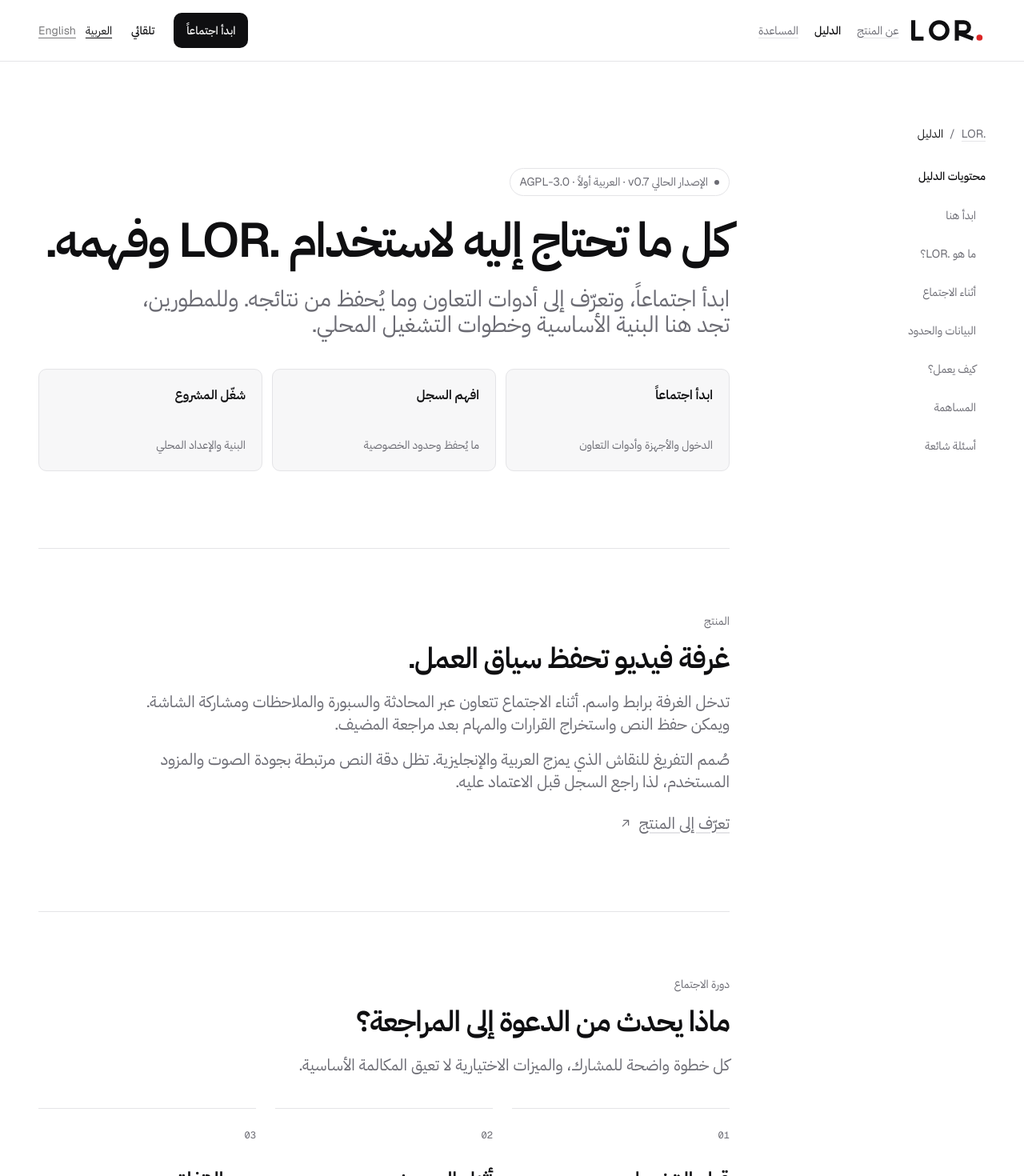
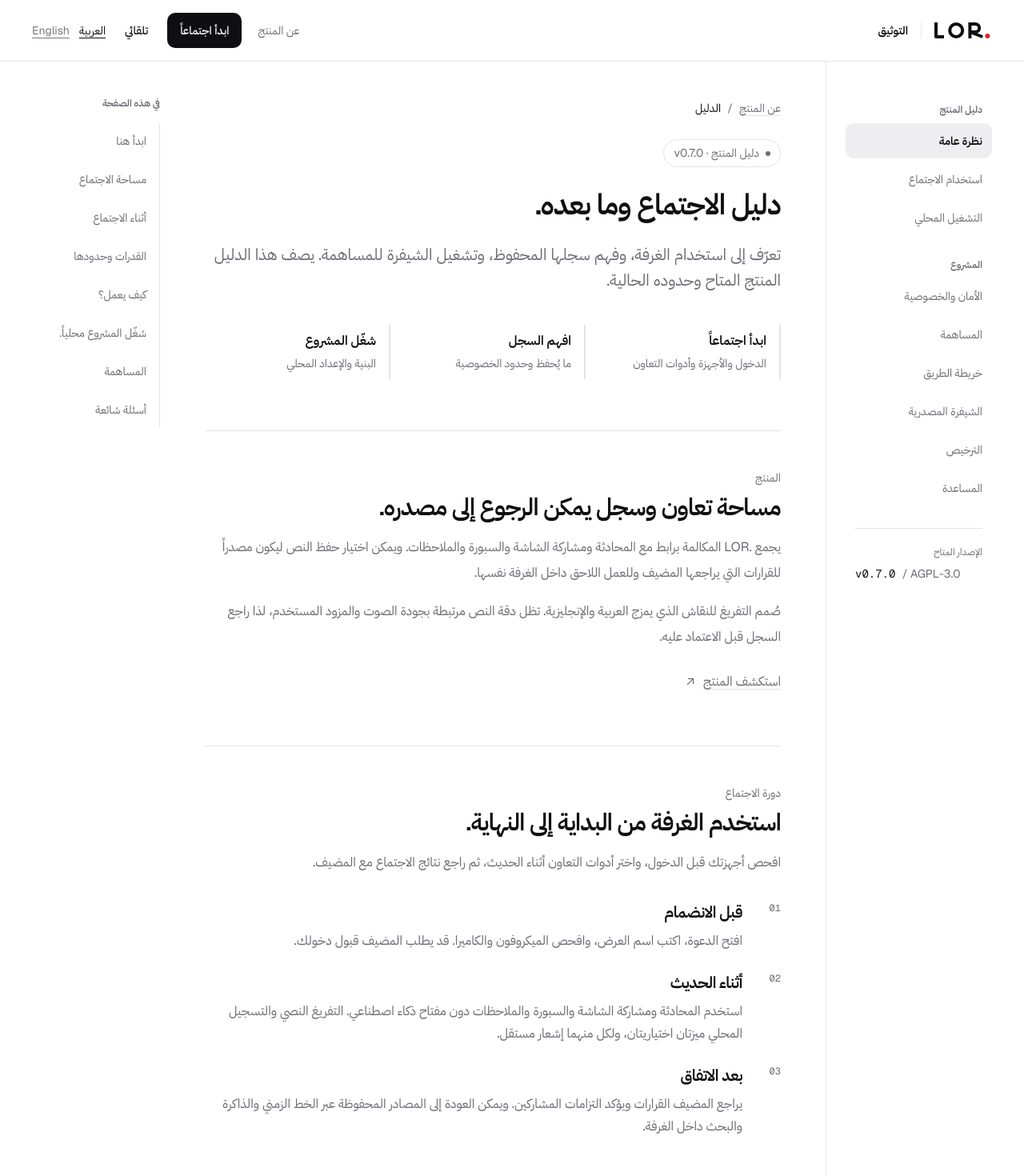
Before and after one commit to Lord-shaban/lor, a Next.js app in the folder apps/web/: page /ar/docs in a window 1280 px wide. Shown: the top 1470 px of the page at 80% size. Built offline with nearby package versions, Linux system fonts and the light colour scheme.

Commit message:
feat(ui): restructure the public documentation guide (#285)
Closes #278.

```diff
--- a/apps/web/app/[locale]/docs/page.tsx
+++ b/apps/web/app/[locale]/docs/page.tsx
@@ -4,12 +4,9 @@
 import { getTranslations, setRequestLocale } from "next-intl/server";
 import { useTranslations } from "next-intl";
 import { Link } from "@/i18n/navigation";
-import { LocaleSwitcher } from "@/components/locale-switcher";
-import { ThemeToggle } from "@/components/theme-toggle";
-import { Button } from "@/components/ui/button";
+import { DocumentationShell } from "@/components/documentation-shell";
 import { LandingCopyCommand } from "@/components/landing-copy-command";
 
-const CONTAINER = "mx-auto w-full max-w-7xl px-6 sm:px-8 lg:px-12";
 const TEXT_LINK =
   "underline decoration-border underline-offset-4 transition-colors duration-150 hover:decoration-foreground";
 const QUICK_START = `git clone https://github.com/Lord-shaban/lor && cd lor
@@ -41,78 +38,20 @@
 
   const t = useTranslations("docs");
 
+  const toc = ["start", "what", "workflow", "boundaries", "architecture", "quick-start", "contribute", "help"].map((id) => ({ id, label: id === "quick-start" ? t("quickStart.title") : t(`toc.${id}`) }));
+
   return (
-    <div className="min-h-full bg-background text-foreground">
-      <a
-        href="#docs-content"
-        className="sr-only absolute start-4 top-4 z-50 rounded-sm bg-foreground px-4 py-3 text-on-foreground focus:not-sr-only"
-      >
-        {t("skip")}
-      </a>
-
-      <header className="z-30 border-b border-border bg-background/95 lg:sticky lg:top-0 lg:backdrop-blur-sm">
-        <div className={`${CONTAINER} py-4`}>
-          <div className="grid items-center gap-4 sm:grid-cols-[auto_1fr_auto]">
-            <Link href="/" aria-label="LOR." className="justify-self-start">
-              <LorWordmark className="h-9 w-auto" />
-            </Link>
-            <nav
-              aria-label={t("nav.label")}
-              className="order-3 flex flex-wrap items-center justify-center gap-x-5 gap-y-2 text-sm text-muted sm:order-none sm:justify-start"
-            >
-              <Link className={TEXT_LINK} href="/about">{t("nav.product")}</Link>
-              <span className="font-medium text-foreground">{t("nav.docs")}</span>
-              <Link className={TEXT_LINK} href="/resources/help">{t("nav.community")}</Link>
-            </nav>
-            <div className="flex items-center justify-self-end gap-2 sm:gap-3">
-              <Button asChild size="md"><Link href="/">{t("nav.try")}</Link></Button>
-              <ThemeToggle />
-              <LocaleSwitcher />
-            </div>
-          </div>
-        </div>
-      </header>
-
-      <main id="docs-content" tabIndex={-1}>
-        <div className={`${CONTAINER} py-10 sm:py-14 lg:py-20`}>
-          <nav aria-label={t("breadcrumb.docs")} className="flex items-center gap-2 text-sm text-muted">
-            <Link className={TEXT_LINK} href="/">{t("breadcrumb.home")}</Link>
-            <span aria-hidden="true">/</span>
-            <span className="text-foreground">{t("breadcrumb.docs")}</span>
-          </nav>
-
-          <div className="mt-8 grid gap-12 lg:grid-cols-[15rem_minmax(0,1fr)] lg:gap-20">
-            <aside className="lg:sticky lg:top-28 lg:self-start">
-              <details className="group rounded-md border border-border bg-surface lg:hidden">
-                <summary className="flex min-h-11 cursor-pointer list-none items-center justify-between px-4 text-sm font-medium [&::-webkit-details-marker]:hidden">
-                  {t("toc.label")}
-                  <ChevronDownIcon className="h-4 w-4 text-muted transition-transform group-open:rotate-180" />
-                </summary>
-                <nav aria-label={t("toc.label")} className="grid gap-1 border-t border-border p-2">
-                  <DocsNavLink href="#start">{t("toc.start")}</DocsNavLink>
-                  <DocsNavLink href="#what">{t("toc.what")}</DocsNavLink>
-                  <DocsNavLink href="#workflow">{t("toc.workflow")}</DocsNavLink>
-                  <DocsNavLink href="#boundaries">{t("toc.boundaries")}</DocsNavLink>
-                  <DocsNavLink href="#architecture">{t("toc.architecture")}</DocsNavLink>
-                  <DocsNavLink href="#contribute">{t("toc.contribute")}</DocsNavLink>
-                  <DocsNavLink href="#help">{t("toc.help")}</DocsNavLink>
-                </nav>
-              </details>
-              <div className="hidden lg:block">
-                <p className="text-sm font-medium">{t("toc.label")}</p>
-                <nav aria-label={t("toc.label")} className="mt-4 grid gap-1">
-                  <DocsNavLink href="#start">{t("toc.start")}</DocsNavLink>
-                  <DocsNavLink href="#what">{t("toc.what")}</DocsNavLink>
-                  <DocsNavLink href="#workflow">{t("toc.workflow")}</DocsNavLink>
-                  <DocsNavLink href="#boundaries">{t("toc.boundaries")}</DocsNavLink>
-                  <DocsNavLink href="#architecture">{t("toc.architecture")}</DocsNavLink>
-                  <DocsNavLink href="#contribute">{t("toc.contribute")}</DocsNavLink>
-                  <DocsNavLink href="#help">{t("toc.help")}</DocsNavLink>
-                </nav>
-              </div>
-            </aside>
-
-            <article className="min-w-0">
+    <DocumentationShell locale={locale} toc={toc}>
+      <nav aria-label={t("breadcrumb.docs")} className="mb-7 flex items-center gap-2 text-sm text-muted">
+        <Link className={TEXT_LINK} href="/about">{t("nav.product")}</Link>
+        <span aria-hidden="true">/</span>
+        <span aria-current="page" className="text-foreground">{t("breadcrumb.docs")}</span>
+      </nav>
+      <details className="group mb-8 border-y border-border xl:hidden">
+        <summary className="flex min-h-11 cursor-pointer list-none items-center justify-between gap-3 text-sm font-medium [&::-webkit-details-marker]:hidden">{t("toc.label")}<ChevronDownIcon className="transition-transform group-open:rotate-180" /></summary>
+        <nav aria-label={t("toc.label")} className="grid gap-1 pb-3 sm:grid-cols-2">{toc.map((item) => <DocsNavLink key={item.id} href={`#${item.id}`}>{item.label}</DocsNavLink>)}</nav>
+      </details>
+            <article className="min-w-0 max-w-3xl">
               <section id="start" aria-labelledby="docs-title" className="scroll-mt-28">
                 <div className="flex flex-wrap items-center gap-3 text-sm text-muted">
                   <span className="inline-flex items-center gap-2 rounded-full border border-border px-3 py-1.5">
@@ -120,10 +59,10 @@
                     <span>{t("status")}</span>
                   </span>
                 </div>
-                <h1 id="docs-title" className="mt-6 max-w-4xl text-4xl font-semibold leading-[1.06] tracking-[-0.035em] sm:text-5xl lg:text-6xl">
+                <h1 id="docs-title" className="mt-6 max-w-3xl text-3xl font-semibold leading-tight tracking-tight sm:text-4xl">
                   {t("title")}
                 </h1>
-                <p className="mt-6 max-w-3xl text-lg leading-8 text-muted sm:text-xl">{t("intro")}</p>
+                <p className="mt-6 max-w-3xl text-base leading-8 text-muted sm:text-lg">{t("intro")}</p>
                 <nav aria-label={t("paths.label")} className="mt-10 grid gap-3 sm:grid-cols-3">
                   <DocsPath href="#workflow" title={t("paths.join.title")}>{t("paths.join.body")}</DocsPath>
                   <DocsPath href="#boundaries" title={t("paths.record.title")}>{t("paths.record.body")}</DocsPath>
@@ -131,7 +70,7 @@
                 </nav>
               </section>
 
-              <section id="what" aria-labelledby="what-title" className="mt-20 scroll-mt-28 border-t border-border pt-14 sm:mt-24 sm:pt-20">
+              <section id="what" aria-labelledby="what-title" className="mt-12 scroll-mt-28 border-t border-border pt-10 sm:mt-16 sm:pt-12">
                 <SectionIntro id="what-title" eyebrow={t("what.eyebrow")} title={t("what.title")}>
                   <p>{t("what.body")}</p>
                   <p className="mt-4">{t("what.mixed")}</p>
@@ -139,23 +78,23 @@
                 </SectionIntro>
               </section>
 
-              <section id="workflow" aria-labelledby="workflow-title" className="mt-20 scroll-mt-28 border-t border-border pt-14 sm:mt-24 sm:pt-20">
+              <section id="workflow" aria-labelledby="workflow-title" className="mt-12 scroll-mt-28 border-t border-border pt-10 sm:mt-16 sm:pt-12">
                 <SectionIntro id="workflow-title" eyebrow={t("workflow.eyebrow")} title={t("workflow.title")}>
                   <p>{t("workflow.intro")}</p>
                 </SectionIntro>
-                <ol className="mt-10 grid gap-8 md:grid-cols-3 md:gap-6">
+                <ol className="mt-8 grid gap-6">
                   <DocsStep number="01" title={t("workflow.steps.join.title")}><p>{t("workflow.steps.join.body")}</p></DocsStep>
                   <DocsStep number="02" title={t("workflow.steps.work.title")}><p>{t("workflow.steps.work.body")}</p></DocsStep>
                   <DocsStep number="03" title={t("workflow.steps.review.title")}><p>{t("workflow.steps.review.body")}</p></DocsStep>
                 </ol>
               </section>
 
-              <section id="boundaries" aria-labelledby="boundaries-title" className="mt-20 scroll-mt-28 border-t border-border pt-14 sm:mt-24 sm:pt-20">
+              <section id="boundaries" aria-labelledby="boundaries-title" className="mt-12 scroll-mt-28 border-t border-border pt-10 sm:mt-16 sm:pt-12">
                 <SectionIntro id="boundaries-title" eyebrow={t("boundaries.eyebrow")} title={t("boundaries.title")}>
                   <p>{t("boundaries.intro")}</p>
                 </SectionIntro>
                 <div className="mt-10 hidden overflow-x-auto rounded-[var(--radius-lg)] border border-border lg:block">
-                  <table className="w-full min-w-[48rem] border-collapse text-start text-sm">
+                  <table className="w-full border-collapse text-start text-sm">
                     <caption className="sr-only">{t("boundaries.caption")}</caption>
                     <thead className="bg-surface"><tr className="border-b border-border"><th scope="col" className="w-[25%] px-5 py-4 font-medium">{t("boundaries.capability")}</th><th scope="col" className="w-[37.5%] px-5 py-4 font-medium">{t("boundaries.today")}</th><th scope="col" className="w-[37.5%] px-5 py-4 font-medium text-muted">{t("boundaries.planned")}</th></tr></thead>
                     <tbody className="divide-y divide-border">
@@ -179,7 +118,7 @@
                 </div>
               </section>
 
-              <section id="architecture" aria-labelledby="architecture-title" className="mt-20 scroll-mt-28 border-t border-border pt-14 sm:mt-24 sm:pt-20">
+              <section id="architecture" aria-labelledby="architecture-title" className="mt-12 scroll-mt-28 border-t border-border pt-10 sm:mt-16 sm:pt-12">
                 <SectionIntro id="architecture-title" eyebrow={t("architecture.eyebrow")} title={t("architecture.title")}>
                   <p>{t("architecture.intro")}</p>
                 </SectionIntro>
@@ -195,11 +134,11 @@
                 <p className="mt-5 max-w-3xl text-base leading-7 text-muted">{t("architecture.note")}</p>
               </section>
 
-              <section aria-labelledby="quick-start-title" className="mt-16 scroll-mt-28 rounded-[var(--radius-lg)] bg-foreground p-6 text-on-foreground sm:p-8">
-                <p className="text-sm opacity-65">{t("quickStart.eyebrow")}</p>
+              <section id="quick-start" aria-labelledby="quick-start-title" className="mt-12 scroll-mt-28 rounded-lg border border-border bg-surface p-5 sm:p-7">
+                <p className="text-sm text-muted">{t("quickStart.eyebrow")}</p>
                 <h2 id="quick-start-title" className="mt-3 text-2xl font-semibold tracking-tight sm:text-3xl">{t("quickStart.title")}</h2>
-                <p className="mt-4 max-w-2xl text-base leading-7 opacity-75">{t("quickStart.intro")}</p>
-                <div className="mt-8 overflow-hidden rounded-[var(--radius-md)] border border-on-foreground/20 bg-background text-foreground">
+                <p className="mt-4 max-w-2xl text-base leading-7 text-muted">{t("quickStart.intro")}</p>
+                <div className="mt-8 overflow-hidden rounded-[var(--radius-md)] border border-border bg-background text-foreground">
                   <div className="flex flex-wrap items-center justify-between gap-4 border-b border-border px-5 py-4">
                     <div><p className="text-sm font-medium">{t("quickStart.label")}</p><p className="mt-1 text-sm text-muted">{t("quickStart.hint")}</p></div>
                     <LandingCopyCommand value={QUICK_START} copyLabel={t("quickStart.copy")} copiedLabel={t("quickStart.copied")} />
@@ -209,7 +148,7 @@
                 </div>
               </section>
 
-              <section id="contribute" aria-labelledby="contribute-title" className="mt-20 scroll-mt-28 border-t border-border pt-14 sm:mt-24 sm:pt-20">
+              <section id="contribute" aria-labelledby="contribute-title" className="mt-12 scroll-mt-28 border-t border-border pt-10 sm:mt-16 sm:pt-12">
                 <SectionIntro id="contribute-title" eyebrow={t("contribute.eyebrow")} title={t("contribute.title")}>
                   <p>{t("contribute.body")}</p>
                 </SectionIntro>
@@ -224,7 +163,7 @@
                 </div>
               </section>
 
-              <section id="help" aria-labelledby="help-title" className="mt-20 scroll-mt-28 border-t border-border pt-14 sm:mt-24 sm:pt-20">
+              <section id="help" aria-labelledby="help-title" className="mt-12 scroll-mt-28 border-t border-border pt-10 sm:mt-16 sm:pt-12">
                 <SectionIntro id="help-title" eyebrow={t("help.eyebrow")} title={t("help.title")}>
                   <p>{t("help.intro")}</p>
                 </SectionIntro>
@@ -236,28 +175,17 @@
                 </div>
               </section>
 
-              <aside className="mt-20 rounded-[var(--radius-lg)] border border-border bg-surface p-6 sm:mt-24 sm:p-8">
+              <aside className="mt-12 border-t border-border pt-8 sm:mt-16">
                 <h2 className="text-2xl font-semibold tracking-tight">{t("next.title")}</h2>
                 <p className="mt-3 max-w-2xl text-base leading-7 text-muted">{t("next.body")}</p>
                 <div className="mt-6 flex flex-wrap gap-x-5 gap-y-3 text-sm"><Link className={TEXT_LINK} href="/about">{t("next.project")}</Link><Link className={TEXT_LINK} href="/">{t("next.try")}</Link><Link className={TEXT_LINK} href="/resources/source">{t("next.source")}</Link></div>
               </aside>
             </article>
-          </div>
-        </div>
-      </main>
-
-      <footer className="border-t border-border">
-        <div className={`${CONTAINER} flex flex-col gap-6 py-9 text-sm text-muted sm:flex-row sm:items-start sm:justify-between`}>
-          <div><div className="flex items-center gap-3"><LorWordmark className="h-7 w-auto" /><span>{t("footer.license")}</span></div><p className="mt-3 max-w-sm leading-6">{t("footer.tagline")}</p></div>
-          <nav aria-label={t("footer.label")} className="grid grid-cols-2 gap-x-8 gap-y-3 sm:flex sm:flex-wrap sm:gap-x-6"><Link className={TEXT_LINK} href="/about">{t("footer.landing")}</Link><Link className={TEXT_LINK} href="/">{t("footer.product")}</Link><Link className={TEXT_LINK} href="/resources/security">{t("footer.security")}</Link><Link className={TEXT_LINK} href="/resources/source">{t("footer.source")}</Link></nav>
-        </div>
-      </footer>
-    </div>
+    </DocumentationShell>
   );
 }
-
 function SectionIntro({ id, eyebrow, title, children }: { id: string; eyebrow: string; title: string; children: ReactNode }) {
-  return <div className="max-w-3xl"><p className="text-sm text-muted">{eyebrow}</p><h2 id={id} className="mt-4 text-3xl font-semibold tracking-tight sm:text-4xl">{title}</h2><div className="mt-5 text-base leading-7 text-muted sm:text-lg">{children}</div></div>;
+  return <div className="max-w-3xl"><p className="text-sm text-muted">{eyebrow}</p><h2 id={id} className="mt-2 text-2xl font-semibold tracking-tight sm:text-3xl">{title}</h2><div className="mt-4 text-base leading-8 text-muted">{children}</div></div>;
 }
 
 function DocsNavLink({ href, children }: { href: string; children: ReactNode }) {
@@ -265,11 +193,11 @@
 }
 
 function DocsPath({ href, title, children }: { href: string; title: string; children: ReactNode }) {
-  return <a href={href} className="group flex min-h-32 flex-col justify-between rounded-[var(--radius-md)] border border-border bg-surface p-5 transition-colors duration-150 hover:bg-surface-strong"><span className="font-semibold group-hover:underline group-hover:underline-offset-4">{title}</span><span className="mt-3 text-sm leading-6 text-muted">{children}</span></a>;
+  return <a href={href} className="group flex flex-col gap-1 border-s-2 border-border ps-4 py-2 transition-colors duration-150 hover:border-foreground"><span className="font-semibold group-hover:underline group-hover:underline-offset-4">{title}</span><span className="text-sm leading-6 text-muted">{children}</span></a>;
 }
 
 function DocsStep({ number, title, children }: { number: string; title: string; children: ReactNode }) {
-  return <li className="border-t border-border pt-5"><span dir="ltr" className="font-mono text-xs tabular-nums text-muted">{number}</span><h3 className="mt-7 text-xl font-medium tracking-tight">{title}</h3><div className="mt-3 text-base leading-7 text-muted">{children}</div></li>;
+  return <li className="grid grid-cols-[2rem_minmax(0,1fr)] gap-x-4"><span dir="ltr" className="font-mono text-xs tabular-nums text-muted">{number}</span><h3 className="text-lg font-semibold tracking-tight">{title}</h3><div className="col-start-2 mt-2 text-base leading-7 text-muted">{children}</div></li>;
 }
 
 function BoundaryRow({ label, today, planned }: { label: string; today: string; planned: string }) {
@@ -284,10 +212,6 @@
   return <details className="group"><summary className="flex min-h-16 cursor-pointer list-none items-center justify-between gap-5 py-5 text-start font-medium [&::-webkit-details-marker]:hidden"><span>{question}</span><ChevronDownIcon className="shrink-0 text-muted transition-transform duration-150 group-open:rotate-180" /></summary><div className="max-w-3xl pb-6 pe-8 text-base leading-7 text-muted">{children}</div></details>;
 }
 
-function LorWordmark({ className = "" }: { className?: string }) {
-  return <svg role="img" aria-label="LOR." viewBox="0 0 360 140" fill="none" className={className}><title>LOR.</title><g stroke="currentColor" strokeWidth="20" strokeLinecap="butt" strokeLinejoin="round"><path d="M10 20V110H60" /><circle cx="136" cy="70" r="40" /><path d="M222 20V120M222 30H256A25 25 0 0 1 256 80H222M222 80L301 110" /></g><circle cx="332" cy="105" r="15" fill="var(--live)" /></svg>;
-}
-
 function ArrowUpRightIcon() {
   return <svg aria-hidden="true" viewBox="0 0 20 20" fill="none" stroke="currentColor" strokeWidth="1.6" className="h-4 w-4"><path d="M5.5 14.5 14.5 5.5M7 5.5h7.5V13" strokeLinecap="round" strokeLinejoin="round" /></svg>;
 }
```
Also changed, not shown: apps/web/messages/en.json (+33 -33 lines), apps/web/messages/ar.json, 1 other file (tests, documents, lock files or other folders).
